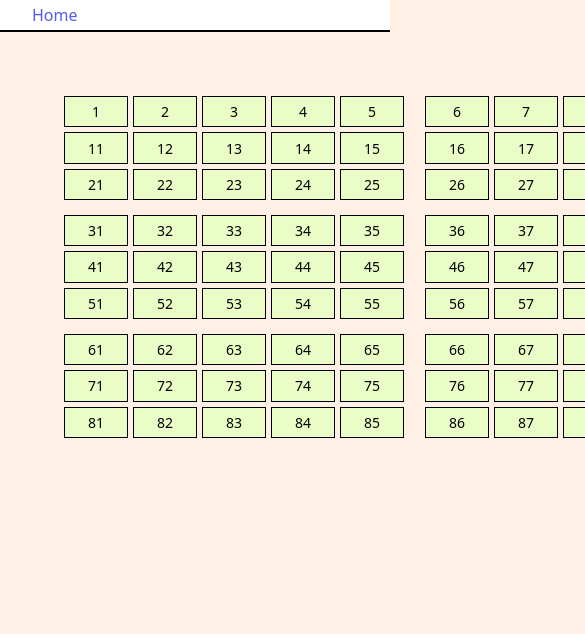
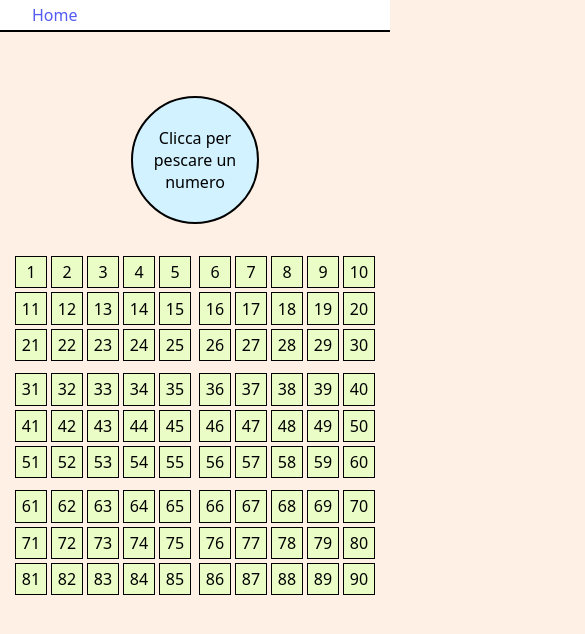
Before and after one commit to arnomatt/tombola, a React (Vite) app: page /tombola/tabellone in a window 390 px wide. Shown: the top 634 px of the page, 585 px wide, since content can reach past the window. Built offline with nearby package versions, Linux system fonts and the light colour scheme; a web font is replaced by a local one.

Commit message:
responsive design fixes

```diff
--- a/src/components/cartelle/Cartella.css
+++ b/src/components/cartelle/Cartella.css
@@ -33,15 +33,10 @@
     transition: background-color 0.3s ease;
 }
 
-@media (max-width: 500px) {
+@media (max-width: 1200px) {
     .casella {
         font-size: 16px;
-    }
-}
-
-@media (max-width: 420px) {
-    .casella {
-        font-size: 14px;
+        padding: 0.2em 0.2em;
     }
 }
 
--- a/src/components/modal/Modal.css
+++ b/src/components/modal/Modal.css
@@ -35,6 +35,13 @@
     gap: 12px;
 }
 
+@media (max-width: 1200px) {
+    .modal {
+        align-self: center;
+        margin: 8em 0;
+    }
+}
+
 .closing {
     animation: fadeOut 0.4s ease forwards;
 }
--- a/src/pages/Landing.css
+++ b/src/pages/Landing.css
@@ -16,3 +16,24 @@
     display: flex;
     gap: 1.5em;
 }
+
+@media (max-width: 600px) {
+    .landing {
+        margin: 1em;
+    }
+
+    .mainButton {
+        width: 100%;
+        height: 3.5rem;
+        font-size: 1.2rem;
+    }
+
+    .landingButtons {
+        flex-direction: column;
+        gap: 1em;
+    }
+
+    h1 {
+        font-size: 2.5rem;
+    }
+}
--- a/src/pages/Landing.tsx
+++ b/src/pages/Landing.tsx
@@ -18,7 +18,7 @@ export const Landing = (props: LandingProps) => {
 
     return (
         <div className='landing'>
-            <h1>🫘 Welcome to Tombola! 🫘</h1>
+            <h1>🫘 Tombola! 🫘</h1>
             <p className='subtitle'>Il gioco classico italiano che unisce famiglie e amici!</p>
 
             <div className='instructions'>
--- a/src/pages/Tabellone.css
+++ b/src/pages/Tabellone.css
@@ -48,3 +48,42 @@
     font-weight: bold;
     color: var(--text-color);
 }
+
+@media (max-width: 1200px) {
+    .tabellone {
+        margin: 2em;
+        grid-template-columns: repeat(5, 2rem) calc(2rem + 4px) repeat(4, 2rem);
+        gap: 4px;
+    }
+
+    .tabellone .casella:nth-child(n+31):nth-child(-n+40),
+    .tabellone .casella:nth-child(n+61):nth-child(-n+70) {
+        margin-top: 0.5em;
+    }
+
+    .tabellone .casella:nth-child(10n+6) {
+        margin-left:4px;
+    }
+
+    .pesca {
+        margin-top: 0;
+        margin-right: 0;
+        width: 8em;
+        height: 8em;
+    }
+
+    .pescato {
+        font-size: 2em;
+    }
+
+    .pescaContainer {
+        width: 14em;
+    }
+
+    .container {
+        margin-top: 4em;
+        justify-content: start;
+        align-items: center;
+        flex-direction: column-reverse;
+    }
+}
--- a/src/pages/Tabellone.tsx
+++ b/src/pages/Tabellone.tsx
@@ -14,8 +14,6 @@ const useTabellone = (): [Map<number, boolean>, number, () => void] => {
         if (itemsLeft.length !== 0) {
             const index = Math.floor((Math.random() * itemsLeft.length));
             const num = itemsLeft[index][0];
-
-            console.log(itemsLeft);
 
             setTabellone(prev => {
                 const newTabellone = new Map(prev);
```
